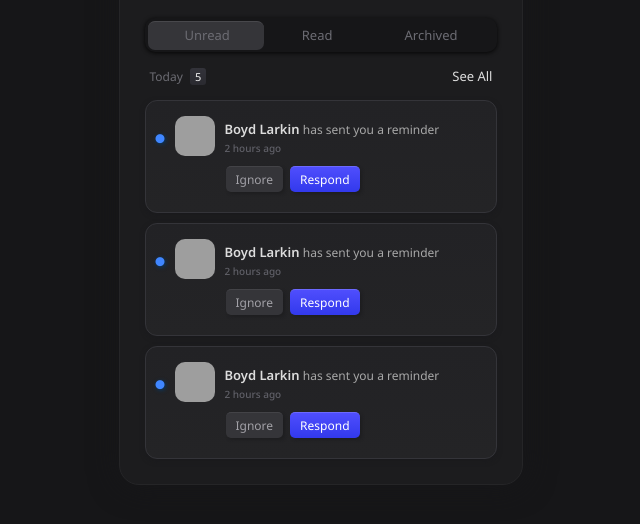
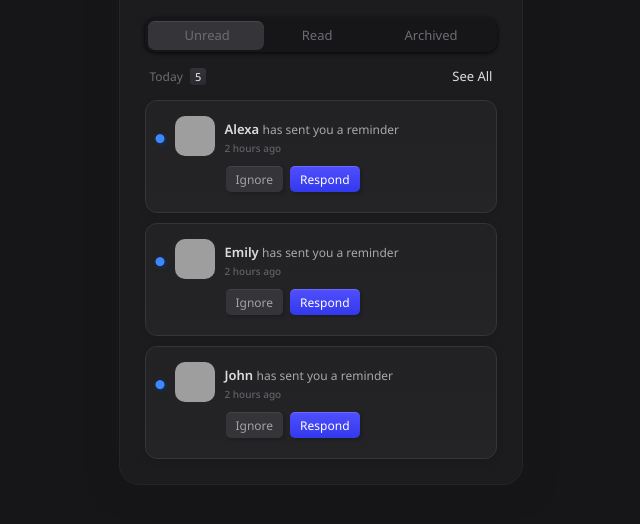
Before and after one commit to Gok24/notification_ui, a plain HTML site: page index.html in a window 1280 px wide. Shown: the part 62-586 px from the top of the page, without its empty margins (319-959 px from the left). Drawn offline with Linux system fonts and the light colour scheme; grey boxes are pictures that could not be loaded.

Commit message:
Update index.html

```diff
--- a/index.html
+++ b/index.html
@@ -5,7 +5,7 @@
     <link rel="stylesheet" href="app.css">
     <meta charset="UTF-8">
     <meta name="viewport" content="width=device-width, initial-scale=1.0">
-    <title>Document</title>
+    <title>Notifications</title>
 </head>
 <body>
     <div class="content">
@@ -55,7 +55,7 @@
                 </div>
                 <div class="detail">
                     <div class="mainline">
-                        <p>Boyd Larkin <span>has sent you a reminder</span></p>
+                        <p>Alexa <span>has sent you a reminder</span></p>
                     </div>
                     <div class="subline">
                         <p>2 hours ago</p>
@@ -64,7 +64,7 @@
             </div>
             <div class="actions">
                 <button class="i">Ignore</button>
-                <button class="r">Respond</button>
+                <button data-id="Alexa" class="r">Respond</button>
             </div>
         </div>
 
@@ -79,7 +79,7 @@
                 </div>
                 <div class="detail">
                     <div class="mainline">
-                        <p>Boyd Larkin <span>has sent you a reminder</span></p>
+                        <p>Emily <span>has sent you a reminder</span></p>
                     </div>
                     <div class="subline">
                         <p>2 hours ago</p>
@@ -88,7 +88,7 @@
             </div>
             <div class="actions">
                 <button class="i">Ignore</button>
-                <button class="r">Respond</button>
+                <button data-id="emily" class="r">Respond</button>
             </div>
         </div>
 
@@ -102,7 +102,7 @@
                 </div>
                 <div class="detail">
                     <div class="mainline">
-                        <p>Boyd Larkin <span>has sent you a reminder</span></p>
+                        <p>John <span>has sent you a reminder</span></p>
                     </div>
                     <div class="subline">
                         <p>2 hours ago</p>
@@ -111,7 +111,7 @@
             </div>
             <div class="actions">
                 <button class="i">Ignore</button>
-                <button class="r">Respond</button>
+                <button data-id="john" class="r">Respond</button>
             </div>
         </div>
 
```
